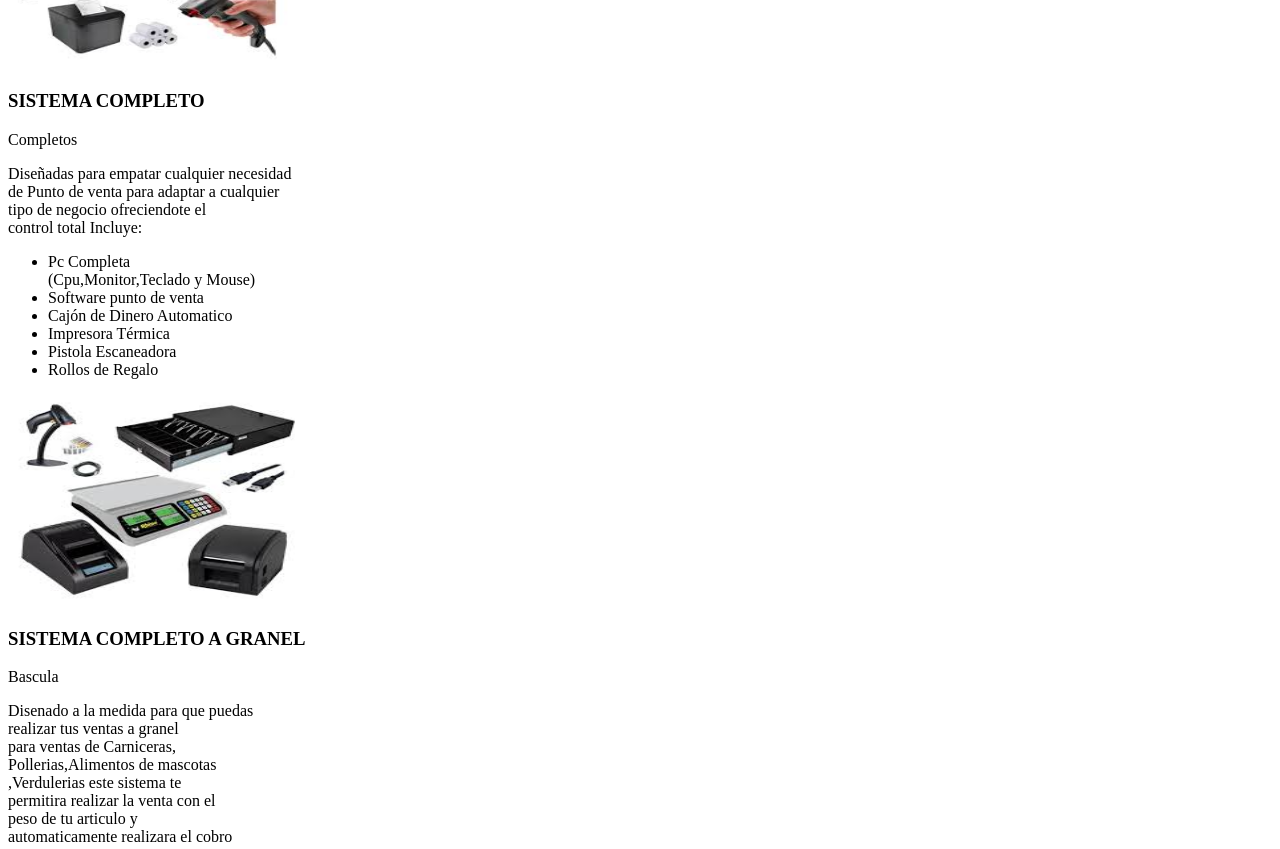
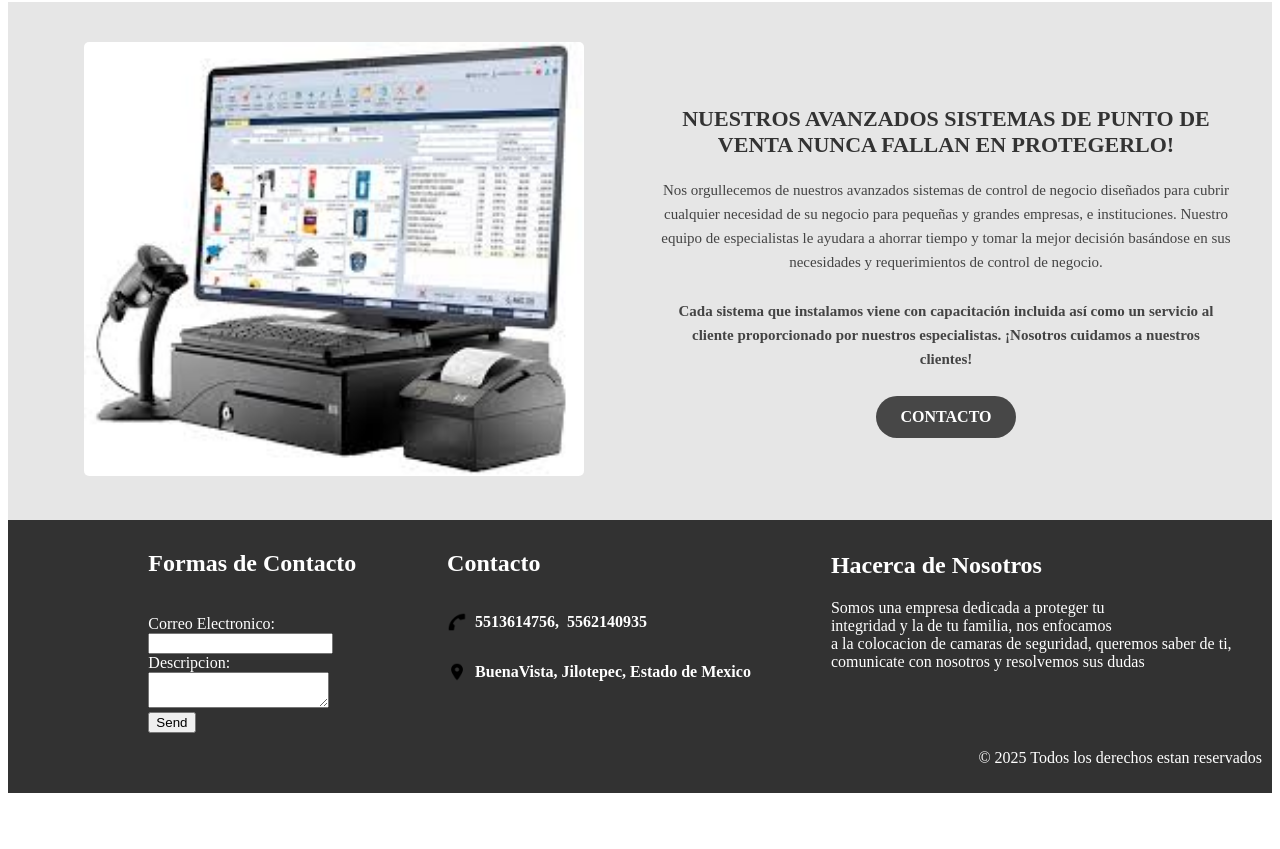
Before and after one commit to Hernandezdan-sys/camaras-sistemas, a plain HTML site: page puntos_ventas.html in a window 1280 px wide. Shown: the part 880-1729 px from the top of the page. After the commit the page ends 1681 px from the top, so only its background shows below. Drawn offline with Linux system fonts and the light colour scheme.

Commit message:
Puntos_ventas.css

```diff
--- a/static/Puntos_ventas.css
+++ b/static/Puntos_ventas.css
@@ -1,64 +1,212 @@
-@media (max-width: 1024px) {
-  .nav-container {
-    flex-wrap: wrap; /* Permite que logo y menú bajen si no caben */
+/* Evitar desbordes en general */
+body, html {
+  overflow-x: hidden;
 }
 
-  .menu {
-    justify-content: center;
-    flex-wrap: wrap;
-    gap: 15px;
+/* Para tablets y pantallas medianas */
+@media (max-width: 1024px) {
 }
 
-  body {
-    padding-top: 70px; /* Ajusta solo para navbar fijo */
+/* Contenedor de logo + menú */
+.nav-container {
+  display: flex;
+  justify-content:space-around; /* logo a la izq, menú a la der */
+  align-items: center;
+  background-color: #ffffff;
+  position: fixed;   /* siempre arriba */
+  top: 0;
+  left: 0;
+  width: 118%;
+  z-index: 0;
 }
 
-  .tex, .texto {
-    font-size: 28px;
-    padding: 20px 10px;
+/* Ajuste logo */
+.logo{
+  height: 70px;
+  width: auto;
+}
+
+/* Menú */
+.menu {
+  list-style: none;
+  display: flex;
+  gap: 30px;
+  margin: 0;
+  padding: 0;
+}
+
+.menu a {
+  color: rgb(0, 0, 0);
+  text-decoration: none;
+  font-weight: bold;
+}
+
+.menu a:hover {
+  text-decoration: underline;
+}
+
+/* Scroll suave */
+html {
+  scroll-behavior: smooth;
+}
+
+/* Para que el contenido no quede escondido detrás del navbar fijo */
+body {
+  padding-top: 55px;
+}
+
+.tex{
+  font-family:fantasy; /* Cambia la fuente si lo deseas */
+font-size: 36px; /* Tamaño base */
+background-color:rgb(51, 51, 51);
+ color: #fff;
+ text-align: center;
+ padding: 30px 20px;
+}
+
+.texto{
+font-family:fantasy; /* Cambia la fuente si lo deseas */
+font-size: 36px; /* Tamaño base */
+background-color: #000000; /* Un color llamativo para el fondo */
+color: #fff;
+text-align: center;
+padding: 30px 20px;
+}
+
+.cajas-ventas{
+    text-align: center;
+    padding: 5px;
+    background-color:rgb(51, 51, 51);
+    color: rgb(255, 255, 255);
+}
+
+.cajas-prod{
+    margin-top: 20px;
+  text-align: center;
+}
+
+.Paquete1,
+.Paquete2,
+.Paquete3{
+  text-align: center; /* Centra el texto horizontalmente */
+  border: 2px solid #080808; /* Borde de 2px de ancho, sólido y de color negro */
+  padding: 10px; /* Espacio interno para separar el contenido del borde */
+  margin: 20px; /* Margen para separar la tarjeta de otros elementos */
+  border-radius: 5px; /* Opcional: Redondea las esquinas del borde */
+  display: inline-block;
+  background-color: rgb(255, 255, 255); /* Fondo */
+  color: rgb(0, 0, 0); /* Color de letra */
+}
+
+.Titulo{
+    font-family:'Franklin Gothic Medium', 'Arial Narrow', Arial, sans-serif;
+font-size: 18px;
+}
+
+/* Lista personalizada */
+.lista-equipos {
+  list-style-type:circle;  /* Viñetas con puntos */
+  padding-left: center;     /* Espacio a la izquierda */
+  font-size: 15px;         /*Tmaño de letra  */
+  line-height: 1.0;       /* Espaciado entre líneas */
+}
+
+/* Opcional: estilo de los ítems */
+.lista-equipos li {
+  margin-bottom: 10px;
 }
 
 .seccion-punto-venta {
-    flex-direction: column;
-    gap: 20px;
+  display: flex;
+  align-items: center;
+  justify-content: center;
+  padding: 40px;
+  background: #e6e6e6; /* fondo gris claro */
+  gap: 40px;
 }
 
-  .columna.derecha h1, .columna.derecha p, .explicacion {
-    text-align: center;
+.columna {
+  flex: 1;
 }
 
-  .contac-section, .contactanos, .Direccion {
-    flex-direction: column;
-    gap: 15px;
-    margin-left: 0;
-    align-items: center;
-    text-align: center;
-  }
-
-  footer {
-    text-align: center;
-  }
-}
-
-@media (max-width: 600px) {
-  .menu {
-    gap: 10px;
-  }
-
-  .tex, .texto {
-    font-size: 22px;
-    padding: 15px 5px;
+.columna.izquierda img {
+  width: 100%;
+  max-width: 500px;
+  border-radius: 5px;
 }
 
 .columna.derecha h1 {
-    font-size: 18px;
+  font-size: 22px;
+  color: #333;
+  margin-bottom: 20px;
 }
 
 .columna.derecha p {
-    font-size: 13px;
+  font-size: 15px;
+  line-height: 1.6;
+  margin-bottom: 15px;
+  color: #444;
 }
 
+/* Texto con fondo azul */
+.explicacion {
+  padding: 10px;
+  border-radius: 4px;
+  color: #003366;
+  font-weight: bold;
+}
+
+/* Botón */
 .btn-contacto {
-    padding: 10px 20px;
+  display: inline-block;
+  background: #474747;
+  color: white;
+  font-weight: bold;
+  text-decoration: none;
+  padding: 12px 25px;
+  border-radius: 25px;
+  transition: 0.3s;
 }
+
+.btn-contacto:hover {
+  background: #000000;
 }
+
+
+
+/* Estilos para el pie de página */
+footer {
+ text-align:end;
+ padding: 10px;
+ background-color: #323232;
+ color: #fff;
+}
+
+  /* Estilos para la sección de contacto */
+  .contac-section{
+  text-align:initial;
+  display: flex;/*Poner texto enfrente del otro*/
+  gap: 30px;/*Espacio entre los textos*/
+  margin-left:100px;
+  justify-content: space-around;
+  }
+
+  .contactanos,
+  .Direccion{
+  display:flex;/*Poner texto enfrente del otro*/
+  gap: 80px;/*Espacio entre los textos*/
+  }
+
+  .Acercade{
+     margin-top: -115px;/*Espacio en la parte de arriba*/
+  }
+
+/* Contenedor del icono + número */
+.img-tel,
+.img-direc{
+  display: flex;          /* Activa Flexbox para poner elementos en fila */
+  align-items: center;    /* Centra verticalmente el icono y el número */
+  gap: 8px;               /* Espacio entre la imagen y el número */
+  color: #ffffff;         /* Color del texto (amarillo similar a tu ejemplo) */
+  font-weight: bold;      /* Hace el número más visible */
+}
```
Lines whose indentation alone changed are shown as unchanged.
